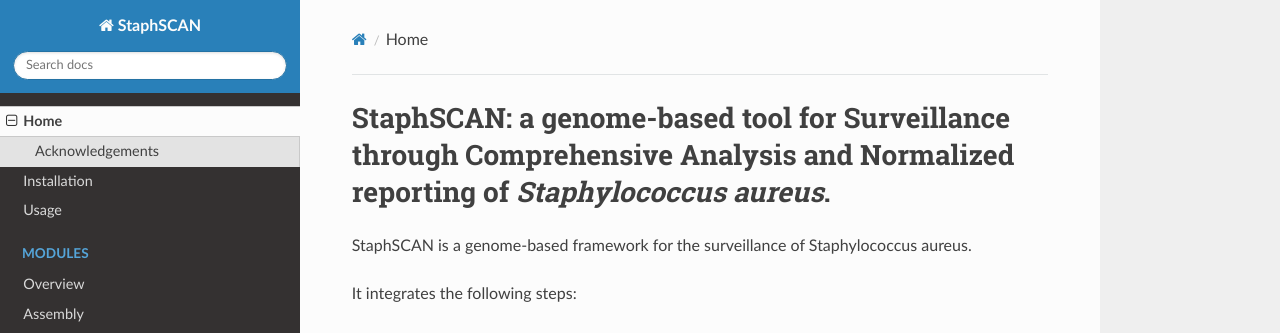
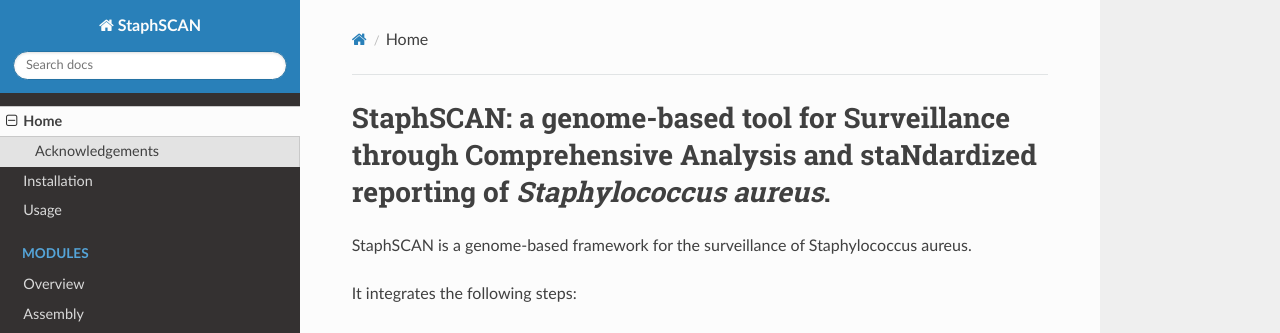
Before and after one commit to riccabolla/StaphSCAN, an MkDocs documentation site: the page built from docs/index.md, in a window 1280 px wide and 951 px high. Shown: the top 333 px of the window. Built offline with MkDocs 1.6.1, drawn with Linux system fonts in a browser that asks for light colours; nearby versions of some CDN libraries.

Commit message:
fixed acronym

```diff
--- a/docs/index.md
+++ b/docs/index.md
@@ -1,5 +1,5 @@
 
-# StaphSCAN: a genome-based tool for **S**urveillance through **C**omprehensive **A**nalysis and **N**ormalized reporting of ***Staph**ylococcus aureus*.
+# StaphSCAN: a genome-based tool for **S**urveillance through **C**omprehensive **A**nalysis and sta**N**dardized reporting of ***Staph**ylococcus aureus*.
 
 StaphSCAN is a genome-based framework for the surveillance of Staphylococcus aureus.
 
```
Also changed, not shown: README.md (+1 -1 lines).
